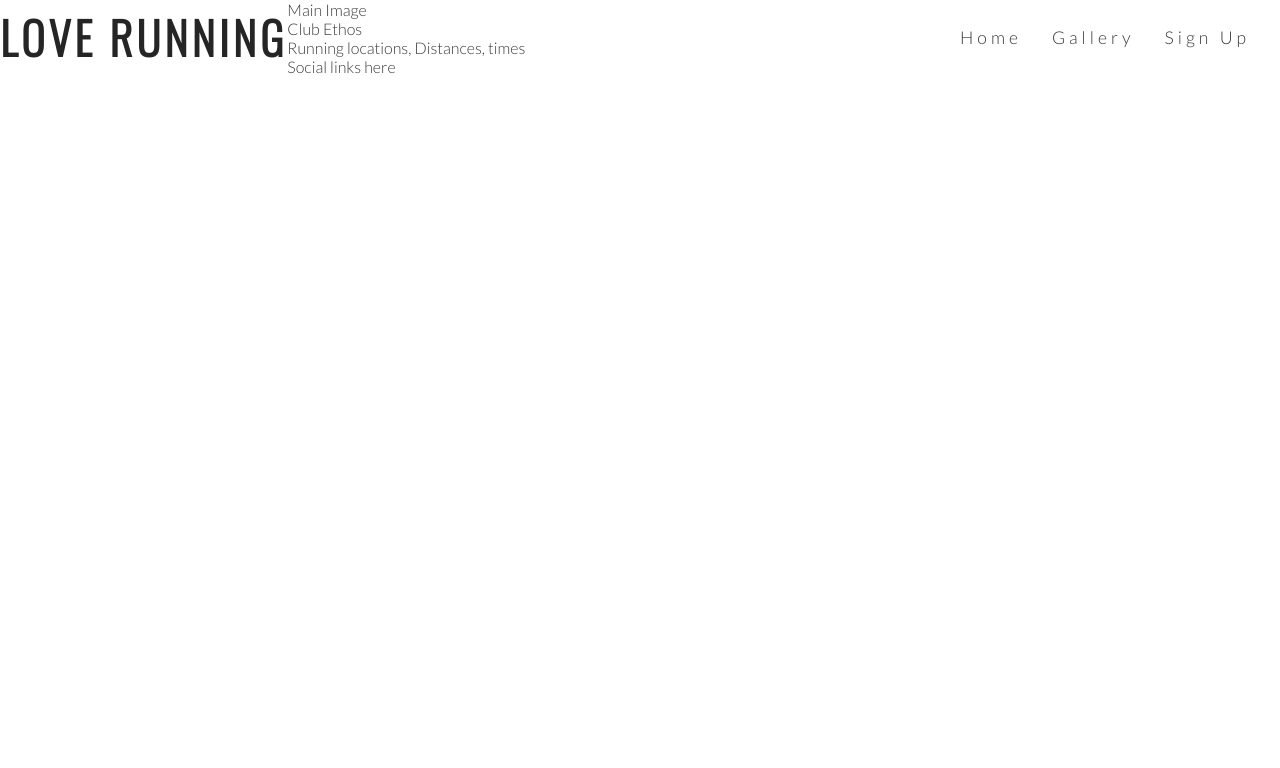
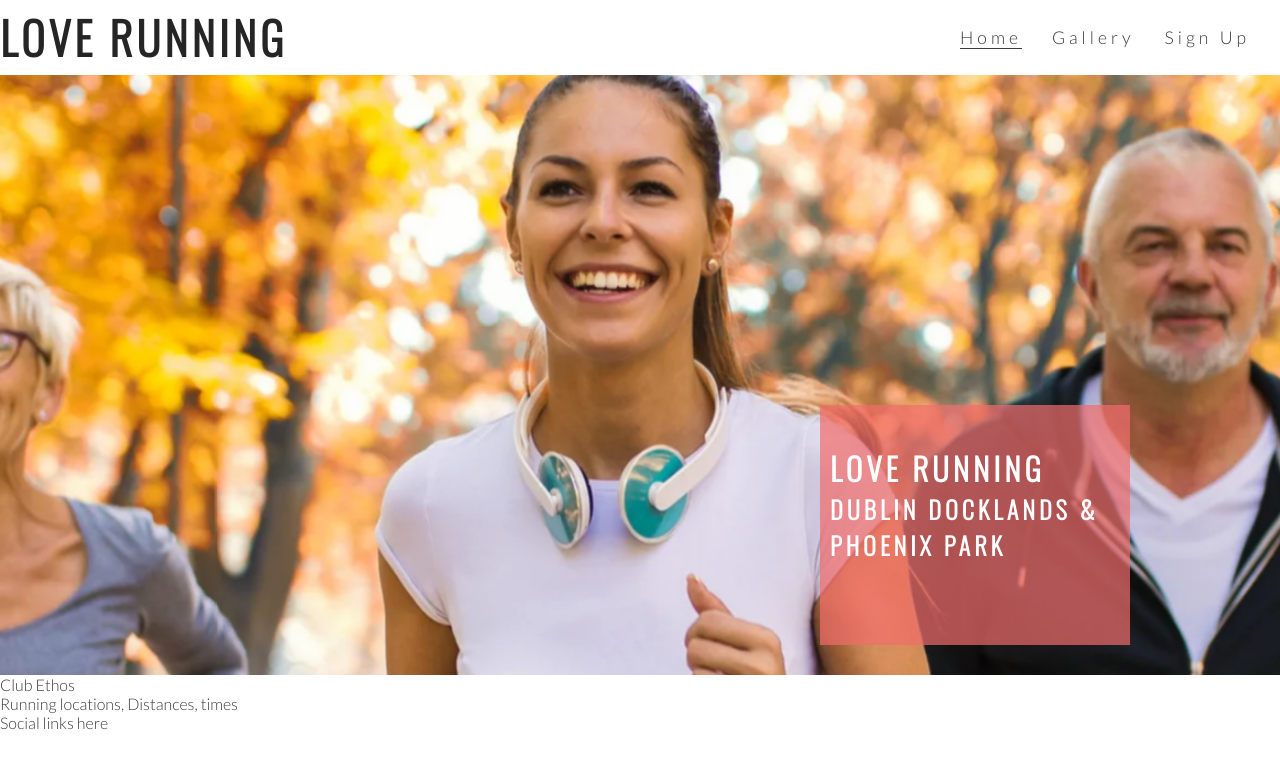
Before and after one commit to Delfinistkata/love-running, a plain HTML site: page index.html in a window 1280 px wide. Drawn offline with nearby package versions, Linux system fonts and the light colour scheme.

Commit message:
Add cover text and style

```diff
--- a/assets/css/style.css
+++ b/assets/css/style.css
@@ -48,3 +48,60 @@ h1, h2 {
 .active {
     border-bottom: 1px solid #3a3a3a;
 }
+
+#hero-outer {
+
+    height: 600px;
+    width: 100%;
+    overflow: hidden;
+
+    position: relative;
+
+}
+
+#cover-text, #cover-text h2 {
+    color: #fff
+}
+
+#hero-image {
+    height: 600px;
+    width: 100%;
+    background: url('../css/images/hero-image.webp') no-repeat center center;
+
+    animation-name: hero-zoom;
+    animation-duration: 5s;
+    animation-fill-mode: forwards;
+
+
+
+}
+
+@keyframes hero-zoom {
+    from {
+        transform: scale(1);
+
+    }
+    to {
+        transform: scale(1.1);
+    }
+}
+
+#cover-text {
+    font-size: 130%;
+    font-family: Oswald, sans-serif;
+    text-transform: uppercase;
+    letter-spacing: 4px;
+
+    width: 300px;
+    height: 200px;
+
+    padding-top: 40px;
+    padding-left: 10px;
+
+    background-color: rgba(241, 109, 107, .7);
+
+    bottom: 30px;
+    right: 150px;
+
+    position: absolute;
+}
--- a/index.html
+++ b/index.html
@@ -27,14 +27,21 @@
                     <a href="#">Gallery</a>
                 </li>
                 <li>
-                    <a href="index.html">Home</a>
+                    <a href="index.html" class="active">Home</a>
                 </li>
 
             </ul>
         </nav>
     </header>
-    <section>
-        Main Image
+    <section id="hero-outer">
+        <div id="hero-image"></div>
+        <div id="cover-text">
+            <h2>Love Running</h2>
+            <h3>Dublin Docklands & Phoenix Park</h3>
+
+
+
+        </div>
     </section>
     <section>
         Club Ethos
```
Also changed, not shown: assets/css/images/hero-image.webp (added).
